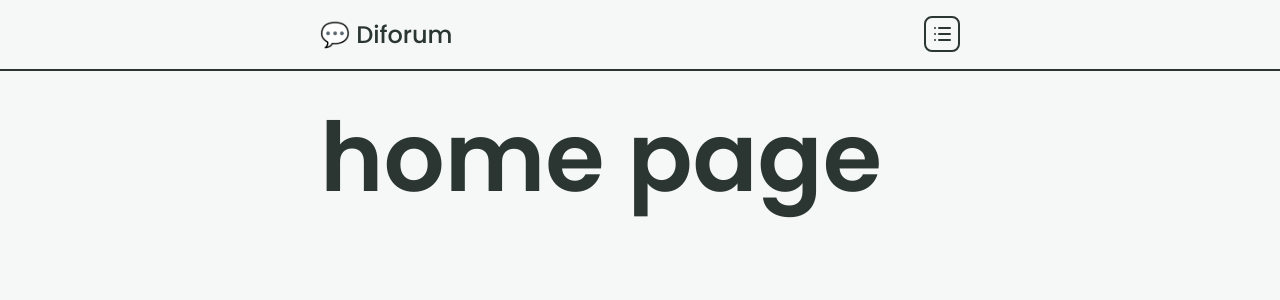
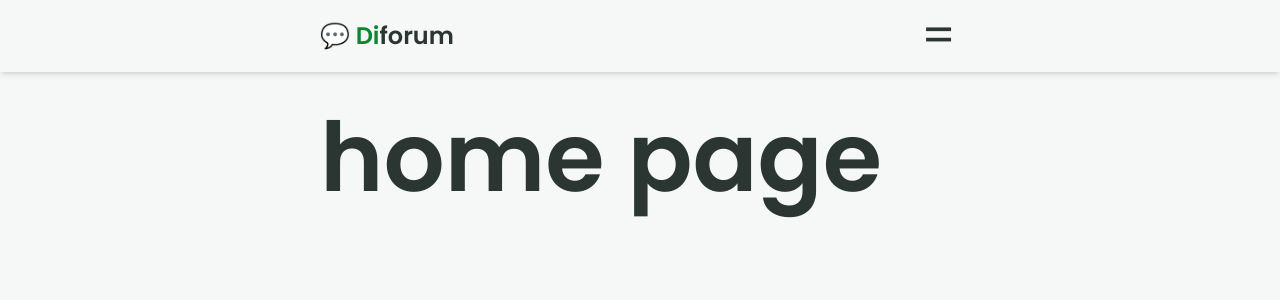
Before and after one commit to up2dul/diforum, a React (Vite) app: page / in a window 1280 px wide. Shown: the top 300 px of the page. Built offline with nearby package versions, Linux system fonts and the light colour scheme.

Commit message:
feat(comps): Navbar finishing touch

```diff
--- a/src/components/MenuLink.tsx
+++ b/src/components/MenuLink.tsx
@@ -1,28 +1,24 @@
 import { Fragment } from 'react';
 import { Link } from 'react-router-dom';
 import { Menu } from '@headlessui/react';
-import { IconList } from '@tabler/icons';
+
+import { menuLinkItems } from '@/utils';
 
 const MenuList = () => (
   <Menu as='div' className='relative'>
-    <Menu.Button className='border-slate-900 bg-yellow-400 rounded-lg border-2 bg-yellow p-1'>
-      <IconList />
-    </Menu.Button>
+    <Menu.Button className='px-1 text-5xl'> =</Menu.Button>
 
     <Menu.Items
       as='div'
-      className='absolute right-0 flex w-36 flex-col gap-1 rounded-md border bg-light p-1'
+      className='absolute right-0 top-12 flex w-36 flex-col gap-1 rounded-md border border-como-300 bg-como-50 py-1'
     >
-      <Menu.Item as={Fragment}>
-        <Link to='/leaderboard' className='p-1 hover:bg-sky'>
-          🏆 Leaderboard
-        </Link>
-      </Menu.Item>
-      <Menu.Item as={Fragment}>
-        <Link to='/profile' className='p-1 hover:bg-sky'>
-          🙂 Profile
-        </Link>
-      </Menu.Item>
+      {menuLinkItems.map(({ href, content }) => (
+        <Menu.Item key={href} as={Fragment}>
+          <Link to={href} className='py-1 px-2 font-medium hover:bg-green-200'>
+            {content}
+          </Link>
+        </Menu.Item>
+      ))}
     </Menu.Items>
   </Menu>
 );
--- a/src/components/Navbar.tsx
+++ b/src/components/Navbar.tsx
@@ -3,9 +3,11 @@ import { Link } from 'react-router-dom';
 import MenuList from './MenuLink';
 
 const Navbar = () => (
-  <nav className='x-container border-slate-900 fixed top-0 z-30 flex w-full items-center justify-between border-b-2 bg-light py-4'>
-    <h2 className='font-medium'>
-      <Link to='/'>💬 Diforum</Link>
+  <nav className='x-container fixed top-0 z-30 flex w-full items-center justify-between bg-como-50 py-3 shadow-md'>
+    <h2 className='font-semibold'>
+      <Link to='/'>
+        💬 <span className='text-green-700'>Di</span>forum
+      </Link>
     </h2>
 
     <MenuList />
```
